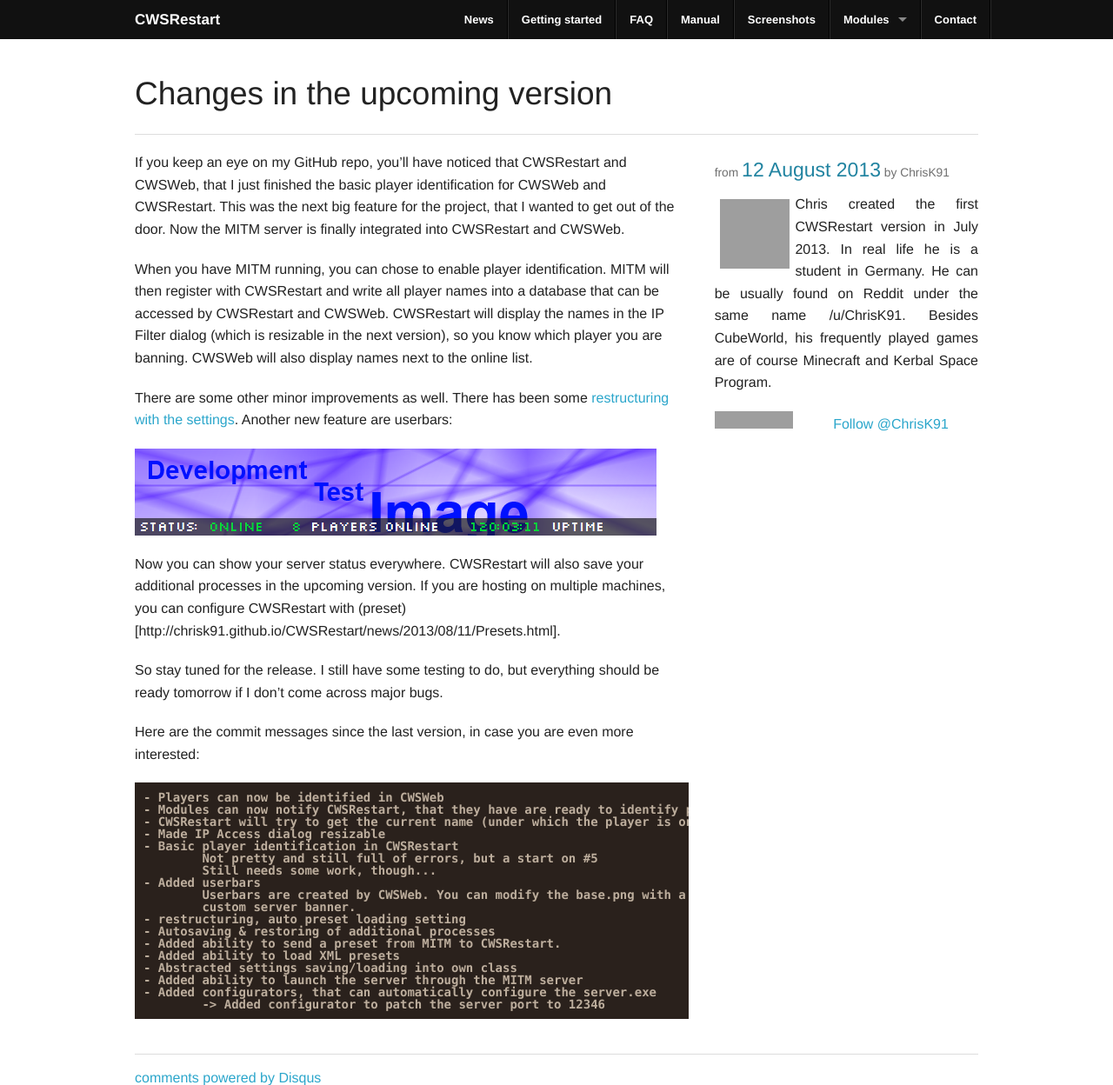
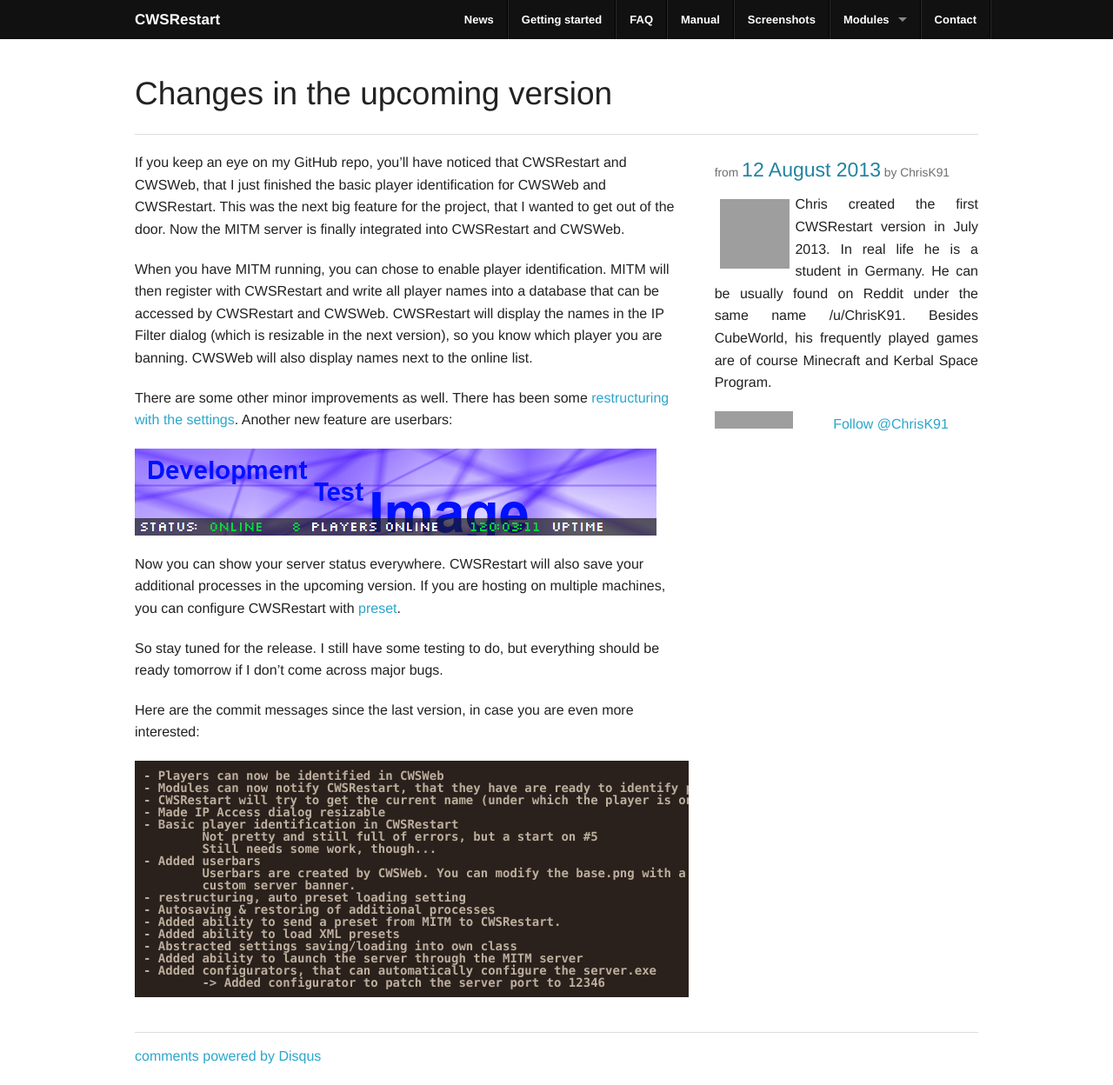
Before and after one commit to ChrisK91/CWSRestart, a Jekyll site: the page built from news/_posts/2013-08-12-Changes-in-the-upcoming-version.md, in a window 1280 px wide. Shown: the whole page at 87% size. Built offline with Jekyll 4.4.1, drawn with Linux system fonts in a browser that asks for light colours; comment, search, counter and statistics services are not loaded; after the commit the page ends 1223 px from its top, so only the background shows below that; grey boxes are pictures that could not be loaded.

Commit message:
added schemas

```diff
--- a/_layouts/post.html
+++ b/_layouts/post.html
@@ -3,16 +3,16 @@
 ---
 {% assign author = site.authors[page.author] %}
 <div class="row">
-    <div class="large-12 columns">
-        <h2>{{ page.title }}</h2>
+    <div class="large-12 columns" itemscope itemtype="http://schema.org/Article">
+        <h2 itemprop="name headline">{{ page.title }}</h2>
         <hr>
         <div class="row">
-            <div class="large-8 columns">
+            <div class="large-8 columns" itemprop="articleBody">
                 {{ content }}
             </div>
             <div class="large-4 columns">
-                <h4 class="subheader date"><small>from </small>{{ page.date | date_to_long_string }}<small> by {{ author.name }}</small></h4>
-                <p style="text-align: justify"><img alt="profile picture" src="http://www.gravatar.com/avatar/{{ author.gravatar }}.jpg?s=80" class="left profile">{{ author.about }}</p>
+                <h4 class="subheader date"><small>from </small><time itemprop="dateCreated" datetime="{{ page.date | date_to_xmlschema }}">{{ page.date | date_to_long_string }}</time><small> by <span itemprop="author" itemscope itemtype="http://schema.org/Person"><span itemprop="name">{{ author.name }}</span></span></small></h4>
+                <p style="text-align: justify" itemprop="author" itemscope itemtype="http://schema.org/Person"><img itemprop="image" alt="profile picture" src="http://www.gravatar.com/avatar/{{ author.gravatar }}.jpg?s=80" class="left profile">{{ author.about }}</p>
                 <iframe src="http://ghbtns.com/github-btn.html?user={{ author.github }}&amp;type=follow" style="border: none; overflow: hidden" width="132" height="20"></iframe>
                 <a href="https://twitter.com/{{ author.twitter }}" class="twitter-follow-button" data-show-count="false">Follow @{{ author.twitter }}</a><script>!function(d,s,id){var js,fjs=d.getElementsByTagName(s)[0],p=/^http:/.test(d.location)?'http':'https';if(!d.getElementById(id)){js=d.createElement(s);js.id=id;js.src=p+'://platform.twitter.com/widgets.js';fjs.parentNode.insertBefore(js,fjs);}}(document, 'script', 'twitter-wjs');</script>
             </div>
--- a/news/_posts/2013-08-12-Changes-in-the-upcoming-version.md
+++ b/news/_posts/2013-08-12-Changes-in-the-upcoming-version.md
@@ -11,7 +11,7 @@
 
 ![Userbar]({{ site.baseurl }}img/manual/userbar.png)
 
-Now you can show your server status everywhere. CWSRestart will also save your additional processes in the upcoming version. If you are hosting on multiple machines, you can configure CWSRestart with (preset)[http://chrisk91.github.io/CWSRestart/news/2013/08/11/Presets.html].
+Now you can show your server status everywhere. CWSRestart will also save your additional processes in the upcoming version. If you are hosting on multiple machines, you can configure CWSRestart with [preset](http://chrisk91.github.io/CWSRestart/news/2013/08/11/Presets.html).
 
 So stay tuned for the release. I still have some testing to do, but everything should be ready tomorrow if I don't come across major bugs.
 
```
